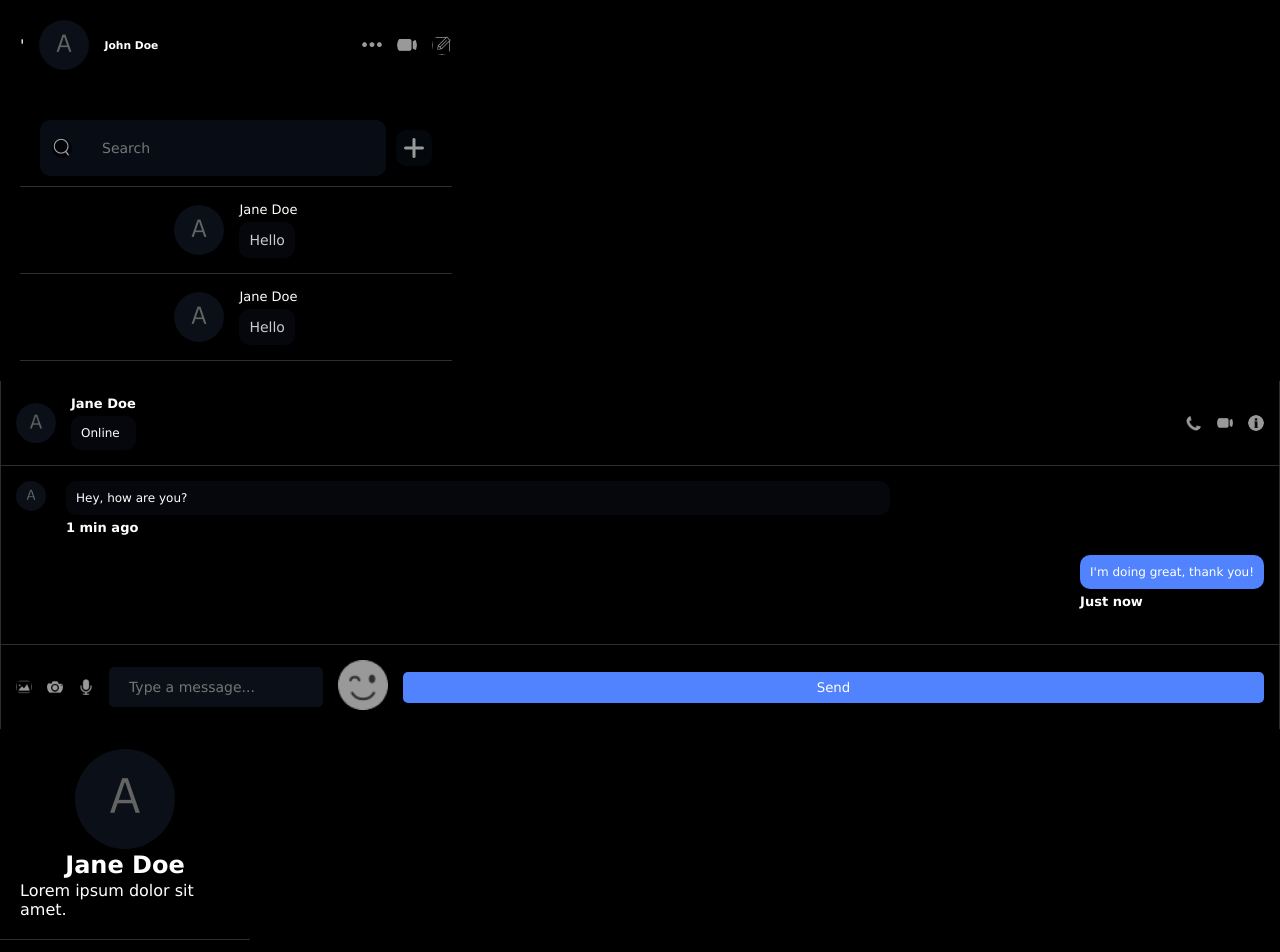
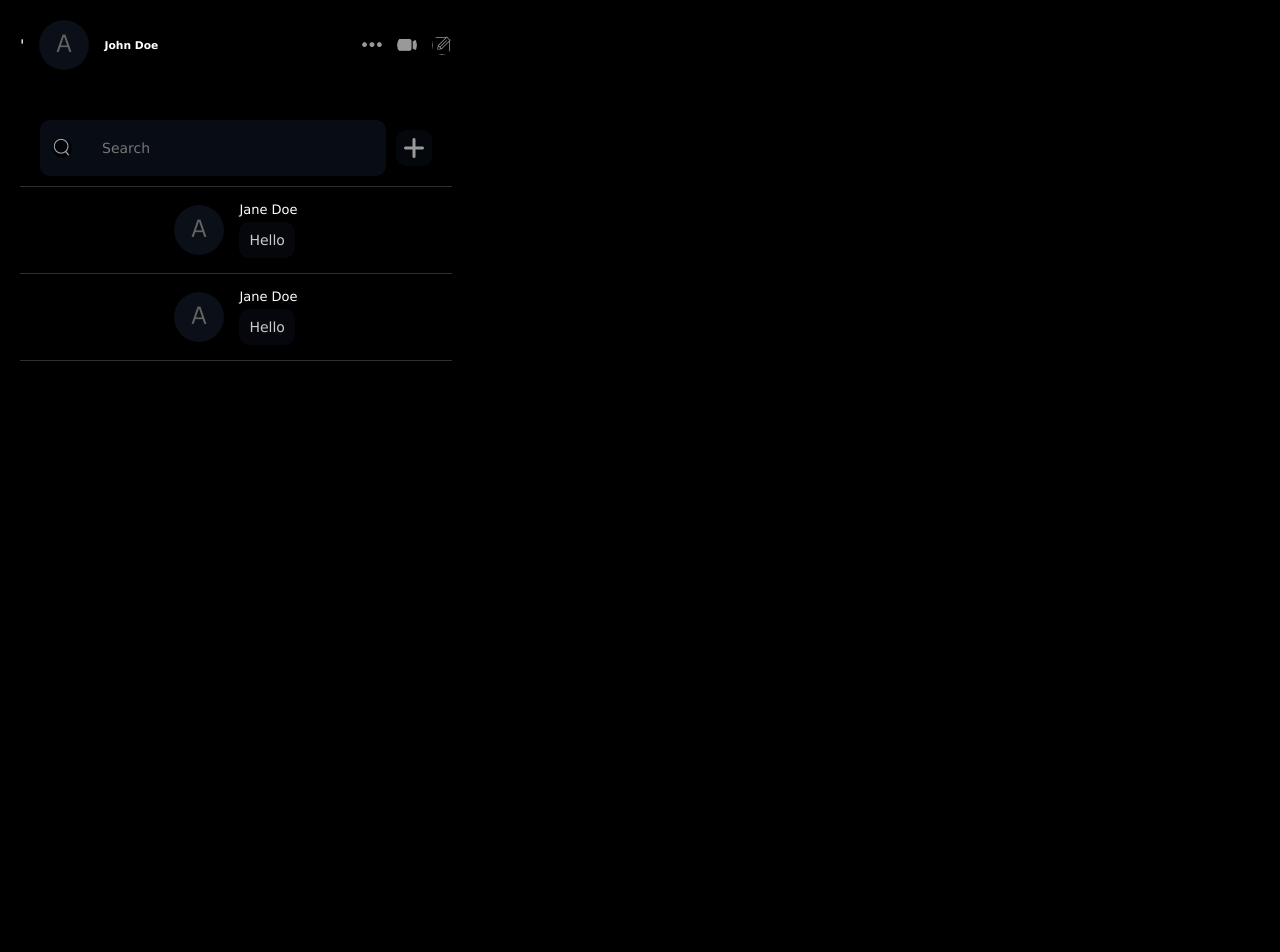
Before and after one commit to Bhagyapatel2024/chat, a React (Vite) app: page / in a window 1280 px wide. Shown: the top 952 px of the page. After the commit the page ends 800 px from the top, so only its background shows below. Built offline with nearby package versions, Linux system fonts and the light colour scheme.

Commit message:
Update App.jsx

```diff
--- a/src/App.jsx
+++ b/src/App.jsx
@@ -11,8 +11,8 @@ const App = () => {
       {/* {user ? (
         <> */}
           <List />
-          <Chat />
-          <Detail />
+{/*           <Chat />
+          <Detail /> */}
         {/* </>
       ) : (
         <Login /> */}
```
